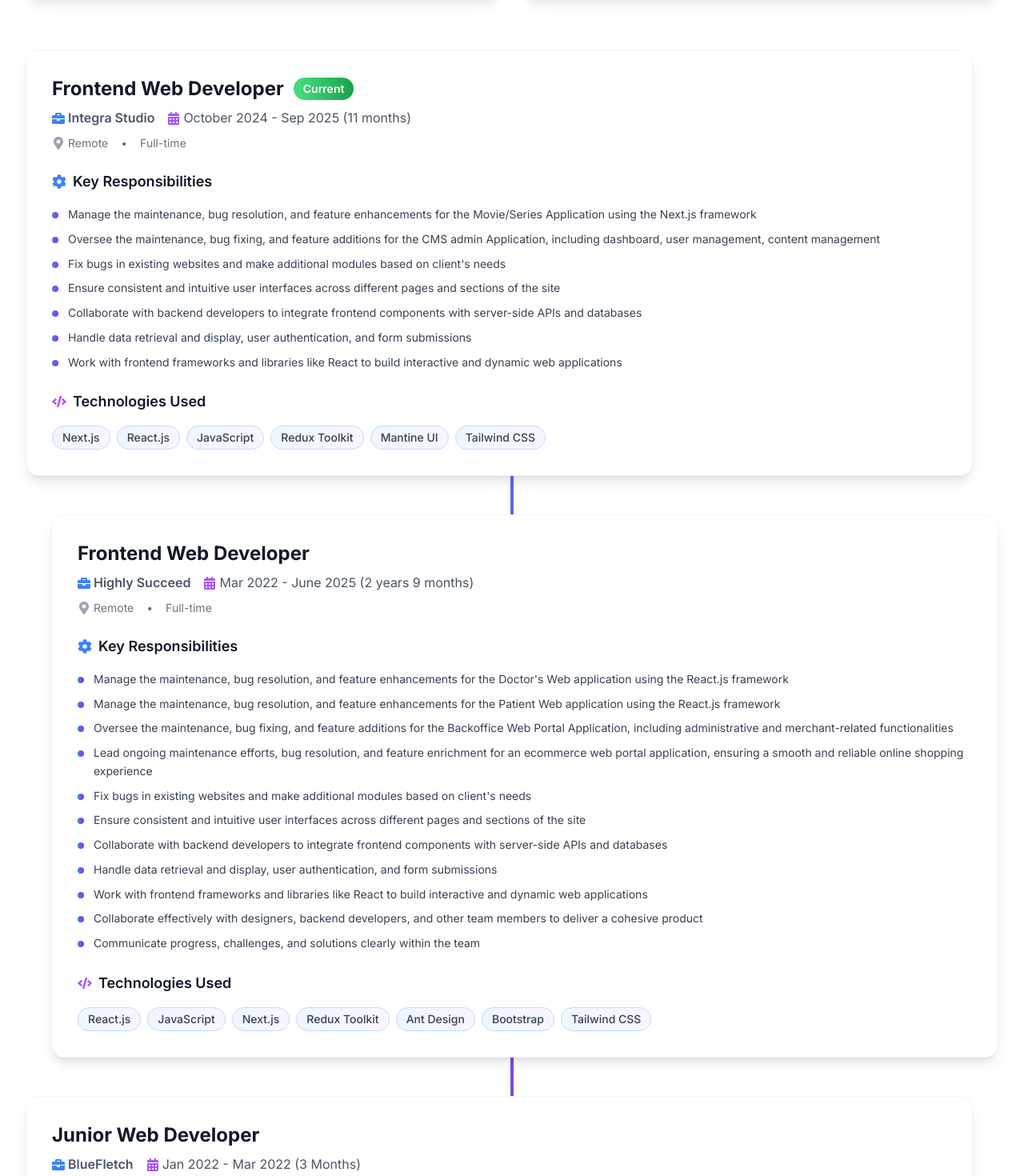
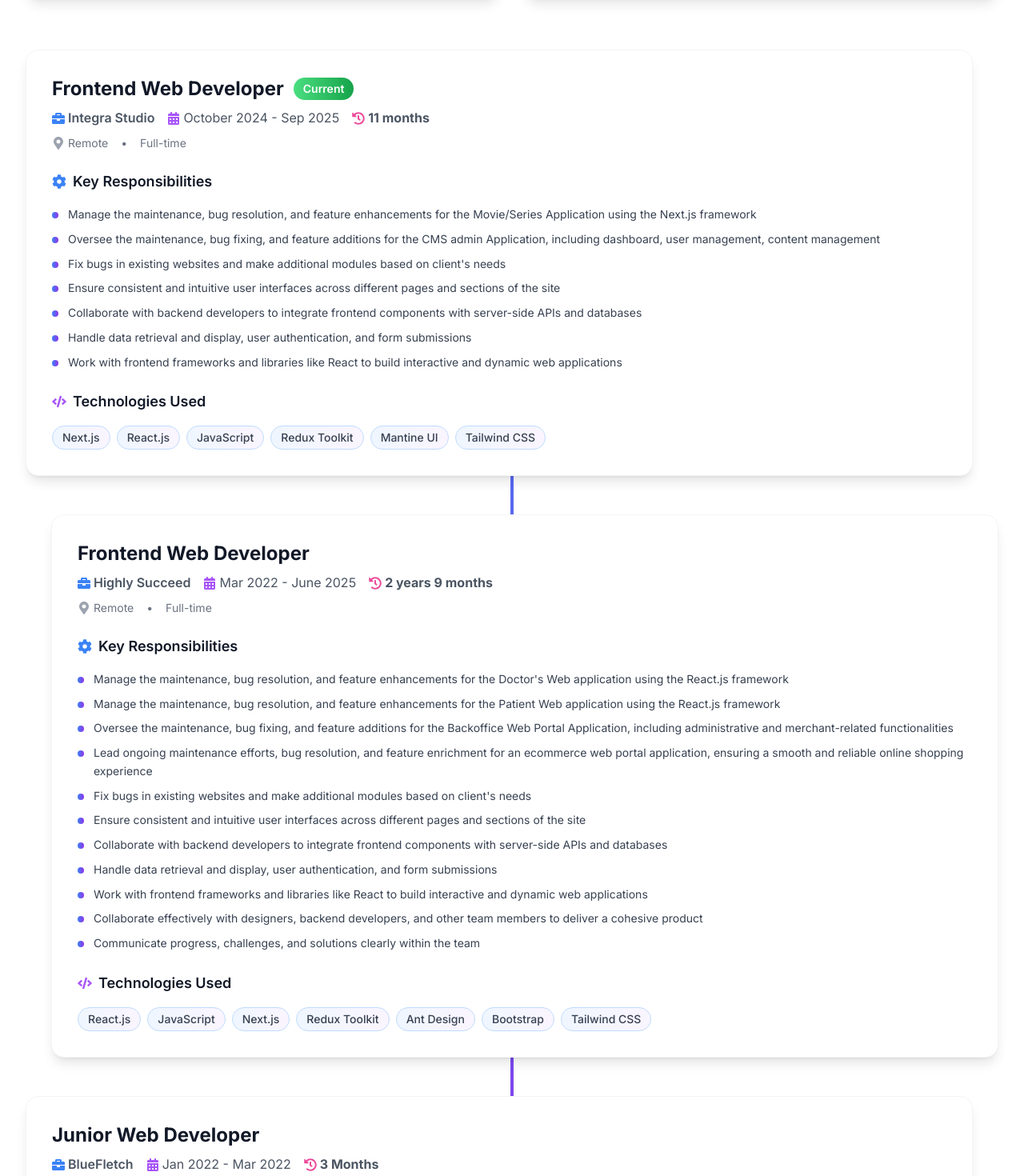
Before and after one commit to jeraldbatal22/new-updated-portfolio, a React (Vite) app: page / in a window 1280 px wide. Shown: the part 2540-4010 px from the top of the page at 80% size. Built offline with nearby package versions, Linux system fonts and the light colour scheme.

Commit message:
Update total duration

```diff
--- a/src/components/Home/Experience.jsx
+++ b/src/components/Home/Experience.jsx
@@ -1,12 +1,13 @@
 import TextAnimation from "../Common/TextAnimation";
-import { FaBriefcase, FaCalendarAlt, FaMapMarkerAlt, FaCode, FaUsers, FaCog } from "react-icons/fa";
+import { FaBriefcase, FaCalendarAlt, FaMapMarkerAlt, FaCode, FaUsers, FaCog, FaHistory } from "react-icons/fa";
 
 const experiences = [
   {
     id: 1,
     company: "Integra Studio",
     position: "Frontend Web Developer",
-    duration: "October 2024 - Sep 2025 (11 months)",
+    duration: "October 2024 - Sep 2025",
+    totalDuration: "11 months",
     location: "Remote",
     type: "Full-time",
     responsibilities: [
@@ -25,7 +26,8 @@
     id: 2,
     company: "Highly Succeed",
     position: "Frontend Web Developer",
-    duration: "Mar 2022 - June 2025 (2 years 9 months)",
+    duration: "Mar 2022 - June 2025",
+    totalDuration: "2 years 9 months",
     location: "Remote",
     type: "Full-time",
     responsibilities: [
@@ -48,7 +50,8 @@
     id: 3,
     company: "BlueFletch",
     position: "Junior Web Developer",
-    duration: "Jan 2022 - Mar 2022 (3 Months)",
+    duration: "Jan 2022 - Mar 2022",
+    totalDuration: "3 Months",
     location: "Remote",
     type: "Contract",
     description: "Started my professional journey as a Junior Web Developer, focusing on bug fixes and feature development for existing web applications.",
@@ -131,7 +134,7 @@
                             </span>
                           )}
                         </div>
-                        <div className="flex items-center space-x-4 text-gray-600">
+                        <div className="flex md:items-center space-x-4 text-gray-600 flex-col md:flex-row">
                           <div className="flex items-center space-x-1">
                             <FaBriefcase className="text-blue-500" />
                             <span className="font-semibold">{exp.company}</span>
@@ -139,6 +142,10 @@
                           <div className="flex items-center space-x-1">
                             <FaCalendarAlt className="text-purple-500" />
                             <span>{exp.duration}</span>
+                          </div>
+                          <div className="flex items-center space-x-1">
+                            <FaHistory className="text-pink-500" />
+                            <span className="font-bold">{exp.totalDuration}</span>
                           </div>
                         </div>
                         <div className="flex items-center space-x-4 mt-2">
```
